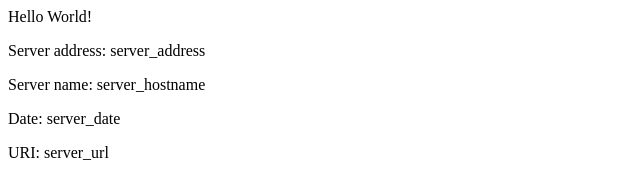
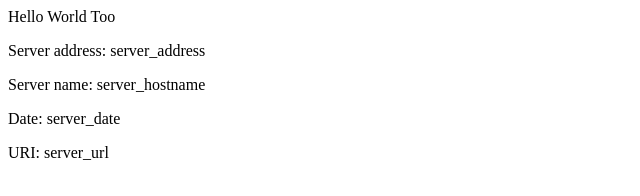
Before and after one commit to cndgeist/eks-example, a plain HTML site: page src/index.html in a window 1280 px wide. Shown: the full height of the page, 0-640 px from the left. Drawn offline with Linux system fonts and the light colour scheme.

Commit message:
v2 Updating home page

```diff
--- a/src/index.html
+++ b/src/index.html
@@ -1,8 +1,8 @@
 <head>
-<title>Hello World</title>
+<title>Hello World2</title>
 </head>
 <div class="info">
-<h>Hello World!</h>
+<h>Hello World Too</h>
 <p><span>Server&nbsp;address:</span> <span>server_address</span></p>
 <p><span>Server&nbsp;name:</span> <span>server_hostname</span></p>
 <p class="smaller"><span>Date:</span> <span>server_date</span></p>
```
